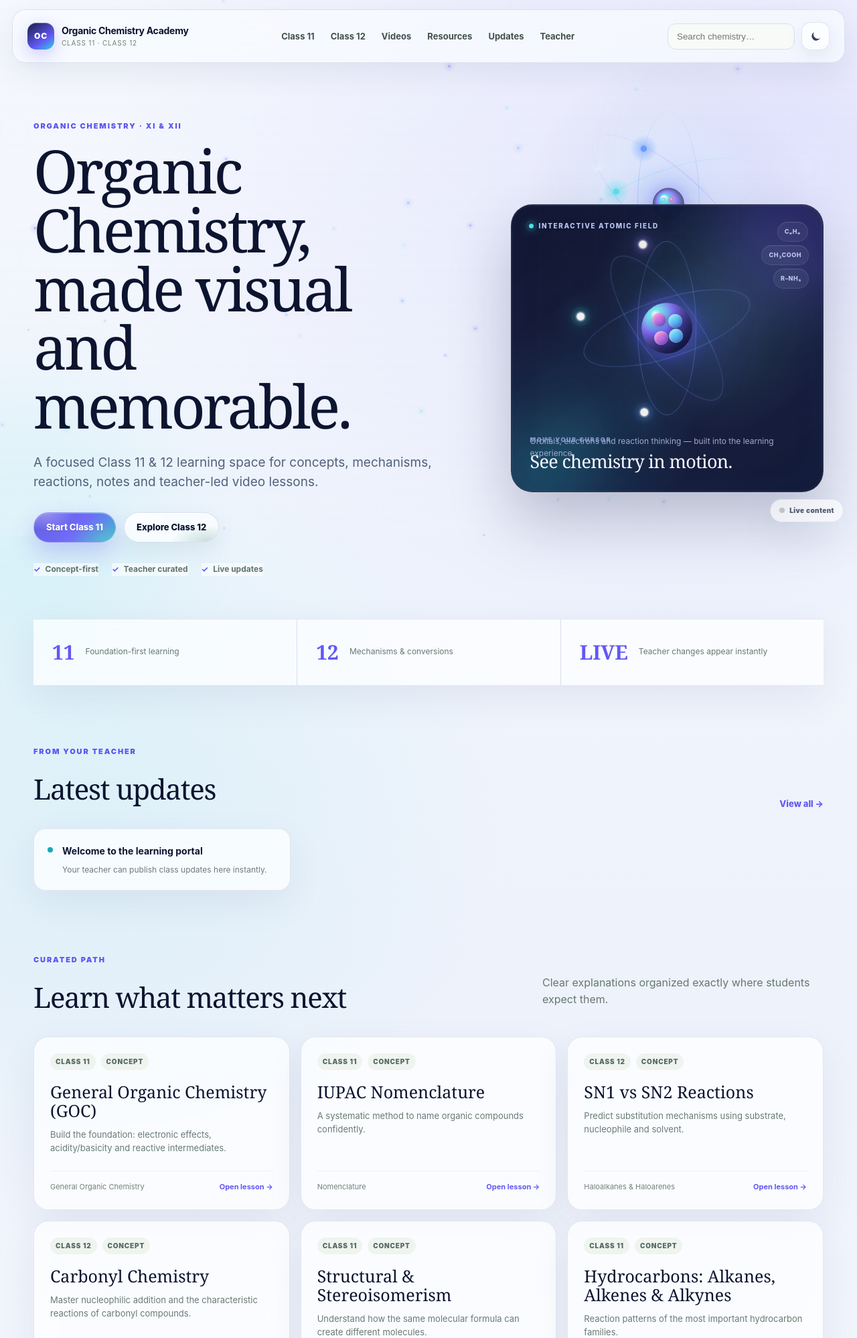
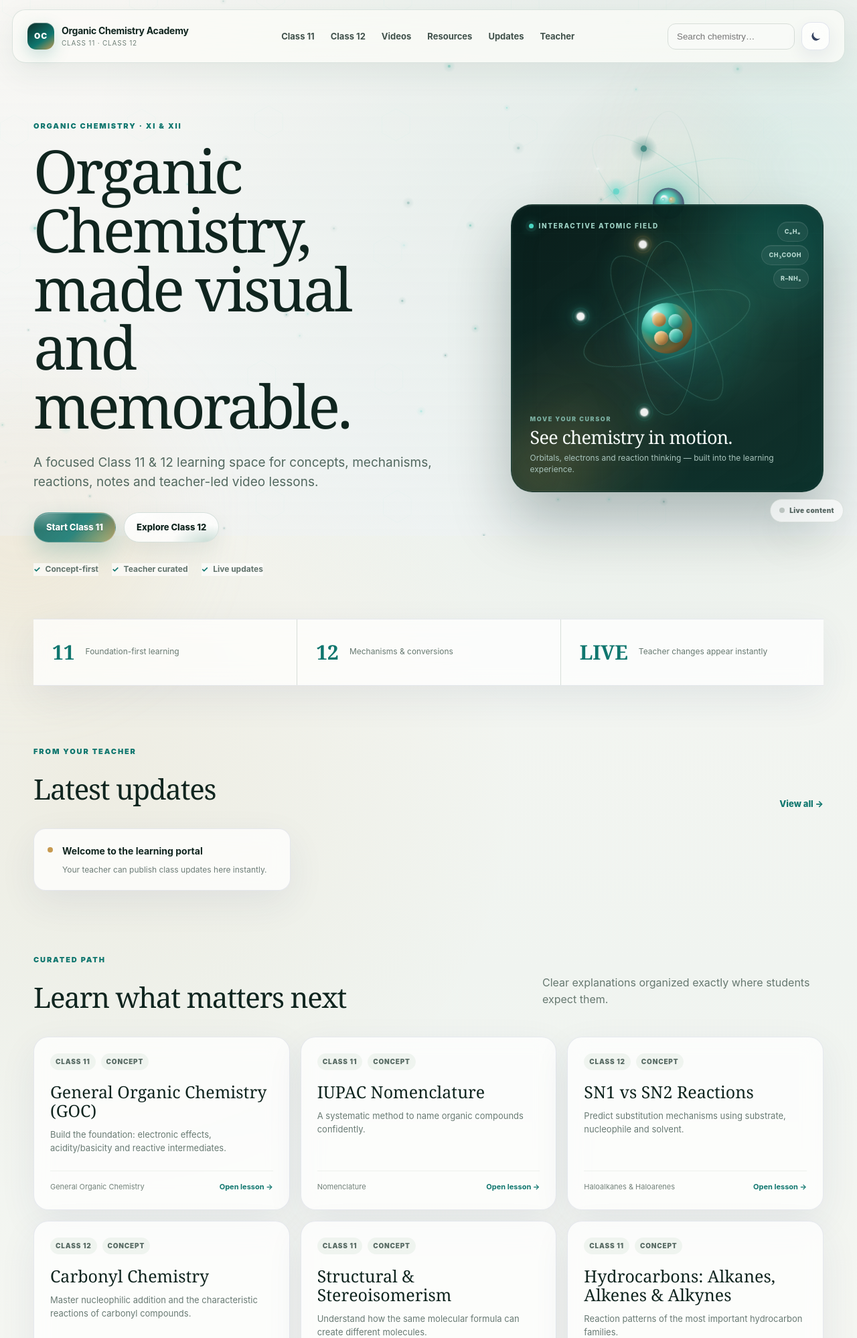
Before and after one commit to himnishp4/organic_chemistry_realtime_site, a FastAPI app: page / in a window 1280 px wide. Shown: the top 1998 px of the page at 67% size. Run offline with FastAPI, Linux system fonts and the light colour scheme; data comes from the database, SQL or seed files in the repository; data that the repository does not hold is empty; some libraries are stand-ins or nearby versions.

Commit message:
Fix atom card and add premium emerald theme

```diff
--- a/app/static/app.js
+++ b/app/static/app.js
@@ -84,10 +84,10 @@
   let dragging = false;
 
   const palette = {
-    violet: [112, 93, 255],
-    cyan: [55, 220, 232],
-    blue: [66, 131, 255],
-    pink: [236, 92, 173],
+    violet: [22, 163, 139],
+    cyan: [72, 214, 196],
+    blue: [24, 112, 101],
+    pink: [218, 174, 92],
     white: [255, 255, 255],
   };
 
@@ -280,8 +280,8 @@
 
     // A subtle glass aura behind the orbital atom.
     const aura = ctx.createRadialGradient(atomX, atomY, 0, atomX, atomY, 240 * scale);
-    aura.addColorStop(0, 'rgba(94,86,255,.13)');
-    aura.addColorStop(.46, 'rgba(31,203,226,.055)');
+    aura.addColorStop(0, 'rgba(16,185,129,.14)');
+    aura.addColorStop(.46, 'rgba(218,174,92,.055)');
     aura.addColorStop(1, 'rgba(0,0,0,0)');
     ctx.fillStyle = aura;
     ctx.beginPath();
--- a/app/static/styles.css
+++ b/app/static/styles.css
@@ -337,3 +337,110 @@ html[data-theme="dark"] .chem-motion-canvas.premium-atomic-field{opacity:.95}
 }
 @media(max-width:640px){.header-tools{right:58px;top:13px}.theme-toggle{width:38px;height:38px;flex-basis:38px}}
 @media(prefers-reduced-motion:reduce){.theme-toggle{transition:none}.theme-toggle:hover{transform:none}}
+
+/* Premium emerald + champagne refinement ---------------------------------
+   Removes the purple cast and fixes the atom-card text overlap caused by the
+   legacy .molecule-card p absolute-position rule. */
+:root{
+  --ink:#10251f;
+  --ink-2:#52675f;
+  --paper:#f4f2eb;
+  --white:#fff;
+  --line:#d7ded8;
+  --accent:#0f766e;
+  --accent-2:#dcefe9;
+  --gold:#c79a50;
+  --shadow:0 24px 70px rgba(18,65,55,.12);
+}
+body{
+  background:
+    radial-gradient(circle at 76% 9%,rgba(15,118,110,.10),transparent 31%),
+    radial-gradient(circle at 11% 42%,rgba(199,154,80,.085),transparent 32%),
+    linear-gradient(180deg,#f8f7f2 0%,#f0f4f0 52%,#faf8f3 100%);
+}
+.ambient-a{background:#b9e4d8;opacity:.30}
+.ambient-b{background:#ead8b6;opacity:.27}
+.site-header{border-color:rgba(35,92,78,.14);background:rgba(251,252,248,.78);box-shadow:0 14px 45px rgba(24,62,52,.075)}
+.brand-mark{background:linear-gradient(145deg,#0b2d28,#0f766e 62%,#c89a50);box-shadow:0 8px 24px rgba(15,118,110,.22),inset 0 1px 0 rgba(255,255,255,.30)}
+.eyebrow{color:#0f766e}
+.premium-hero .hero-copy>p{color:#536960}
+.premium-hero .trust-row span{background:rgba(255,255,255,.62);border-color:rgba(15,118,110,.13)}
+
+.premium-atom-card{
+  background:
+    radial-gradient(circle at 60% 44%,rgba(20,184,166,.16),transparent 31%),
+    radial-gradient(circle at 22% 80%,rgba(218,174,92,.13),transparent 35%),
+    linear-gradient(145deg,rgba(5,25,22,.985),rgba(9,38,33,.97) 54%,rgba(10,45,39,.985));
+  border-color:rgba(146,220,202,.13);
+  box-shadow:0 42px 90px rgba(4,34,28,.28),inset 0 1px 0 rgba(255,255,255,.08),inset 0 0 60px rgba(20,184,166,.04);
+}
+.atom-card-grid{background-image:linear-gradient(rgba(111,207,185,.14) 1px,transparent 1px),linear-gradient(90deg,rgba(111,207,185,.14) 1px,transparent 1px)}
+.atom-card-glow-a{background:rgba(20,184,166,.22)}
+.atom-card-glow-b{background:rgba(218,174,92,.17)}
+.atom-kicker{color:#9ed2c5}.atom-kicker span{background:#49d6c2;box-shadow:0 0 0 5px rgba(73,214,194,.08),0 0 16px rgba(73,214,194,.78)}
+.atom-orbit{border-color:rgba(121,214,193,.30);box-shadow:0 0 30px rgba(20,184,166,.055),inset 0 0 20px rgba(218,174,92,.025)}
+.electron-one{color:#4ddac7}.electron-two{color:#d9ab5c}.electron-three{color:#3aa995}
+.premium-nucleus{
+  background:radial-gradient(circle at 28% 24%,#fff 0 4%,#72ead7 11%,#17a98f 36%,#b98842 70%,#163b33 100%);
+  box-shadow:0 0 0 9px rgba(20,184,166,.05),0 0 35px rgba(20,184,166,.58),0 0 78px rgba(218,174,92,.16),inset -12px -14px 24px rgba(3,20,17,.44),inset 8px 8px 16px rgba(255,255,255,.19);
+}
+.proton{background:linear-gradient(145deg,#f4d18d,#b6792f)}
+.neutron{background:linear-gradient(145deg,#78ead7,#168a79)}
+.formula-chip{border-color:rgba(255,255,255,.11);background:rgba(255,255,255,.055);color:#b7d8d0}
+.atom-copy small{color:#79ad9f}
+.atom-copy strong{color:#f6fbf8}
+
+/* Critical overlap fix: the legacy .molecule-card p selector sets every
+   paragraph to position:absolute. Inside the atom copy that caused the body
+   sentence to sit on top of the kicker/title. */
+.premium-atom-card .atom-copy{
+  left:28px;right:28px;bottom:24px;z-index:4;
+  display:flex;flex-direction:column;align-items:flex-start;
+}
+.premium-atom-card .atom-copy small,
+.premium-atom-card .atom-copy strong,
+.premium-atom-card .atom-copy p{position:static!important;inset:auto!important;transform:none!important;width:auto;height:auto}
+.premium-atom-card .atom-copy small{margin:0 0 5px}
+.premium-atom-card .atom-copy strong{margin:0;line-height:1.08}
+.premium-atom-card .atom-copy p{margin:8px 0 0!important;color:#a9c4bc!important;max-width:390px;line-height:1.45;font-size:12px}
+
+.split-banner{background:linear-gradient(140deg,#092c27,#0d3e36 56%,#144d40);color:#f4fbf8;border-color:rgba(255,255,255,.08)}
+.split-banner p,.split-banner small{color:#afd0c6}.split-banner .eyebrow{color:#e2bd78}
+.button.liquid.primary{background:linear-gradient(135deg,rgba(8,91,81,.96),rgba(15,118,110,.93) 54%,rgba(184,133,62,.88));box-shadow:0 14px 34px rgba(15,118,110,.23),inset 0 1px 0 rgba(255,255,255,.25)}
+.button.liquid.secondary{background:rgba(255,255,255,.70);border-color:rgba(67,115,102,.20);box-shadow:0 12px 30px rgba(27,72,61,.075),inset 0 1px 0 rgba(255,255,255,.82)}
+.theme-toggle:hover{border-color:rgba(15,118,110,.30);box-shadow:0 13px 30px rgba(15,118,110,.13),inset 0 1px 0 rgba(255,255,255,.9)}
+.theme-toggle:focus-visible{outline-color:rgba(15,118,110,.20)}
+
+html[data-theme="dark"]{
+  --ink:#eff9f5;
+  --ink-2:#abc2ba;
+  --paper:#050d0b;
+  --white:#0c1916;
+  --line:#203a33;
+  --accent:#45d4bd;
+  --accent-2:#102a24;
+  --gold:#e0b66b;
+  --shadow:0 24px 72px rgba(0,0,0,.35);
+}
+html[data-theme="dark"] body{
+  background:
+    radial-gradient(circle at 76% 9%,rgba(20,184,166,.14),transparent 31%),
+    radial-gradient(circle at 11% 42%,rgba(218,174,92,.095),transparent 33%),
+    linear-gradient(180deg,#050d0b 0%,#071510 48%,#060f0c 100%);
+}
+html[data-theme="dark"] .ambient-a{background:#0b6f62;opacity:.20}
+html[data-theme="dark"] .ambient-b{background:#8b642e;opacity:.14}
+html[data-theme="dark"] .site-header{background:rgba(6,18,15,.76);border-color:rgba(127,191,174,.13)}
+html[data-theme="dark"] .theme-toggle:hover{background:rgba(69,212,189,.10);border-color:rgba(69,212,189,.28)}
+html[data-theme="dark"] .content-card:hover{border-color:rgba(69,212,189,.30)}
+html[data-theme="dark"] .live-indicator.updated{background:#0f766e;color:#fff}
+html[data-theme="dark"] .card-meta span,
+html[data-theme="dark"] .lesson-type,
+html[data-theme="dark"] .type-icon{background:#10251f;color:#b4d0c7}
+html[data-theme="dark"] .button.secondary,
+html[data-theme="dark"] .button.liquid.secondary{background:rgba(255,255,255,.055);border-color:rgba(121,181,164,.16);color:#eff9f5}
+
+@media(max-width:640px){
+  .premium-atom-card .atom-copy{left:20px;right:20px;bottom:18px}
+  .premium-atom-card .atom-copy p{max-width:290px;font-size:11px}
+}
```
Also changed, not shown: README.md.
